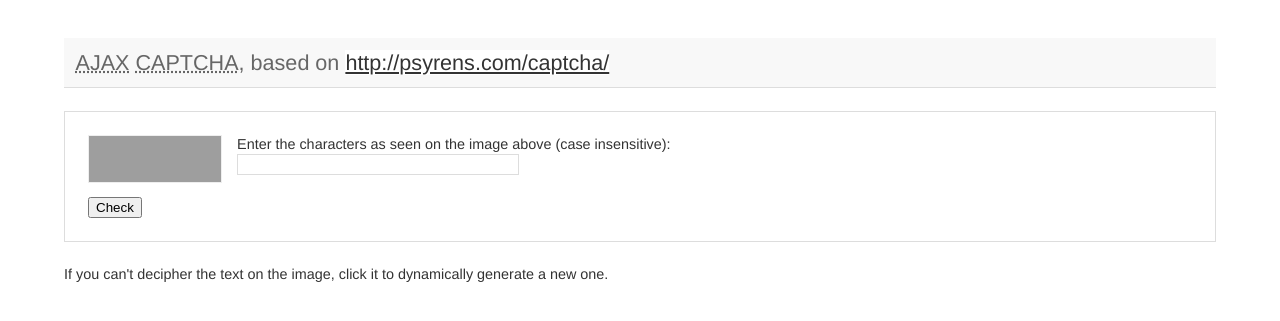
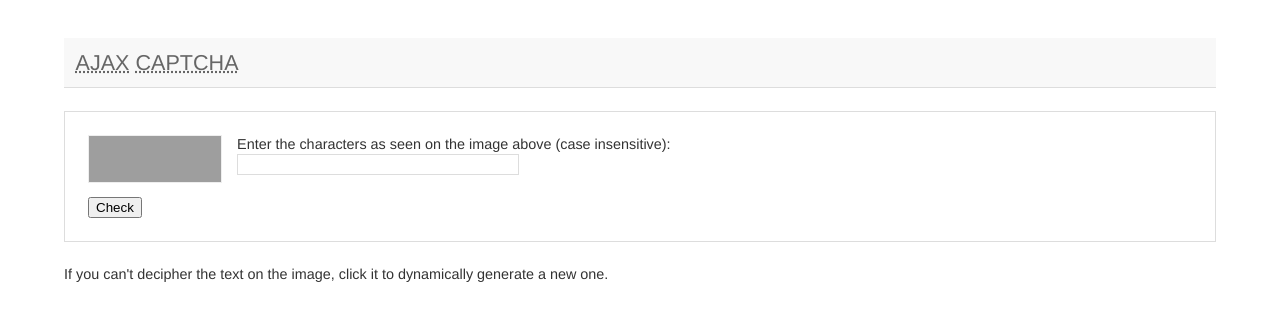
Before and after one commit to jquery-validation/jquery-validation, a PHP site: page /captcha/ in a window 1280 px wide. Shown: the top 321 px of the page. Run offline with PHP 8.4, Linux system fonts and the light colour scheme; some libraries are stand-ins or nearby versions; grey boxes are pictures that could not be loaded.

Commit message:
Demos: Remove the dead link to psyrens.com

```diff
--- a/demo/captcha/index.php
+++ b/demo/captcha/index.php
@@ -63,7 +63,7 @@ $_SESSION['captcha_id'] = $str;
 	</style>
 </head>
 <body>
-<h1><acronym title="Asynchronous JavaScript And XML">AJAX</acronym> <acronym title="Completely Automated Public Turing test to tell Computers and Humans Apart">CAPTCHA</acronym>, based on <a href="http://psyrens.com/captcha/">http://psyrens.com/captcha/</a></h1>
+<h1><acronym title="Asynchronous JavaScript And XML">AJAX</acronym> <acronym title="Completely Automated Public Turing test to tell Computers and Humans Apart">CAPTCHA</acronym></h1>
 <form id="captchaform" action="">
 	<fieldset>
 		<div id="captchaimage"><a href="<?php echo htmlEntities($_SERVER['PHP_SELF'], ENT_QUOTES); ?>" id="refreshimg" title="Click to refresh image"><img src="images/image.php?<?php echo time(); ?>" width="132" height="46" alt="Captcha image"></a></div>
```
